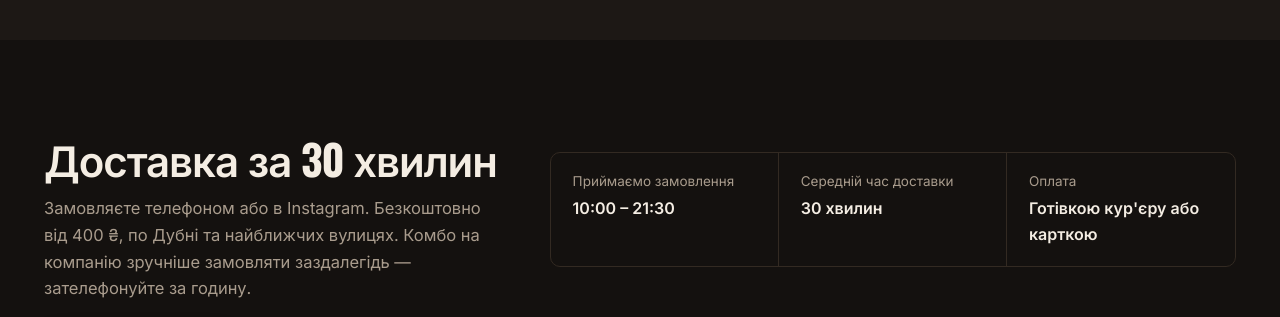
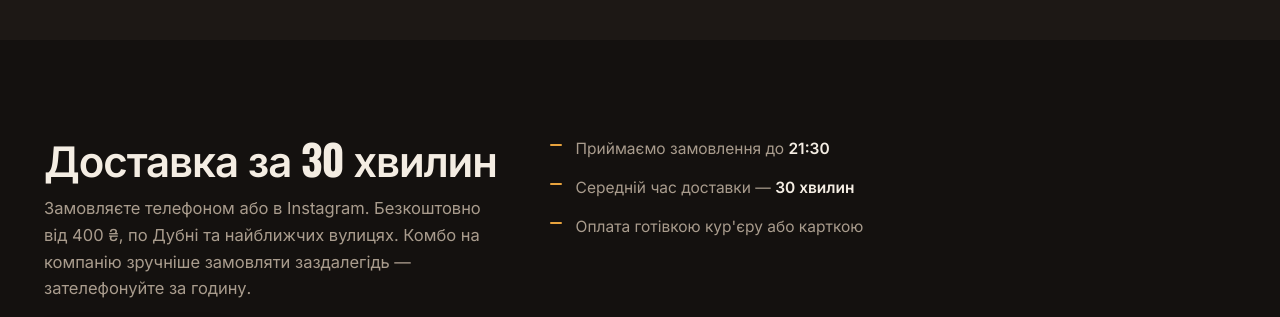
Before and after one commit to sas228q-maker/portfolio, a plain HTML site: page works/mister-burger/index.html in a window 1280 px wide. Shown: the part 2040-2357 px from the top of the page. Drawn offline with nearby package versions, Linux system fonts and the light colour scheme.

Commit message:
Убрана последняя таблица-факты в бургерной: доставка теперь списком

```diff
--- a/works/mister-burger/index.html
+++ b/works/mister-burger/index.html
@@ -127,6 +127,12 @@
   .ord-note { margin: 10px 0 0; font-size: 13px; color: var(--ink-2); }
 
   .hero-facts-line { margin-top: 20px; font-size: 14.4px; color: var(--ink-2); }
+
+  .deliv-points { list-style: none; margin: 0; padding: 0; display: grid; gap: 14px; }
+  .deliv-points li { position: relative; padding-left: 26px; font-size: 15.5px; color: var(--ink-2); }
+  .deliv-points li::before { content: ""; position: absolute; left: 0; top: .55em;
+    width: 12px; height: 2px; background: var(--accent); border-radius: 2px; }
+  .deliv-points b { color: var(--ink); }
 </style>
 </head>
 <body>
@@ -286,11 +292,11 @@
           </a>
         </div>
       </div>
-      <dl class="facts rv">
-        <div><dt>Приймаємо замовлення</dt><dd>10:00 – 21:30</dd></div>
-        <div><dt>Середній час доставки</dt><dd>30 хвилин</dd></div>
-        <div><dt>Оплата</dt><dd>Готівкою кур'єру або карткою</dd></div>
-      </dl>
+      <ul class="deliv-points rv">
+        <li>Приймаємо замовлення до <b>21:30</b></li>
+        <li>Середній час доставки — <b>30 хвилин</b></li>
+        <li>Оплата готівкою кур'єру або карткою</li>
+      </ul>
     </div>
   </section>
 
```
